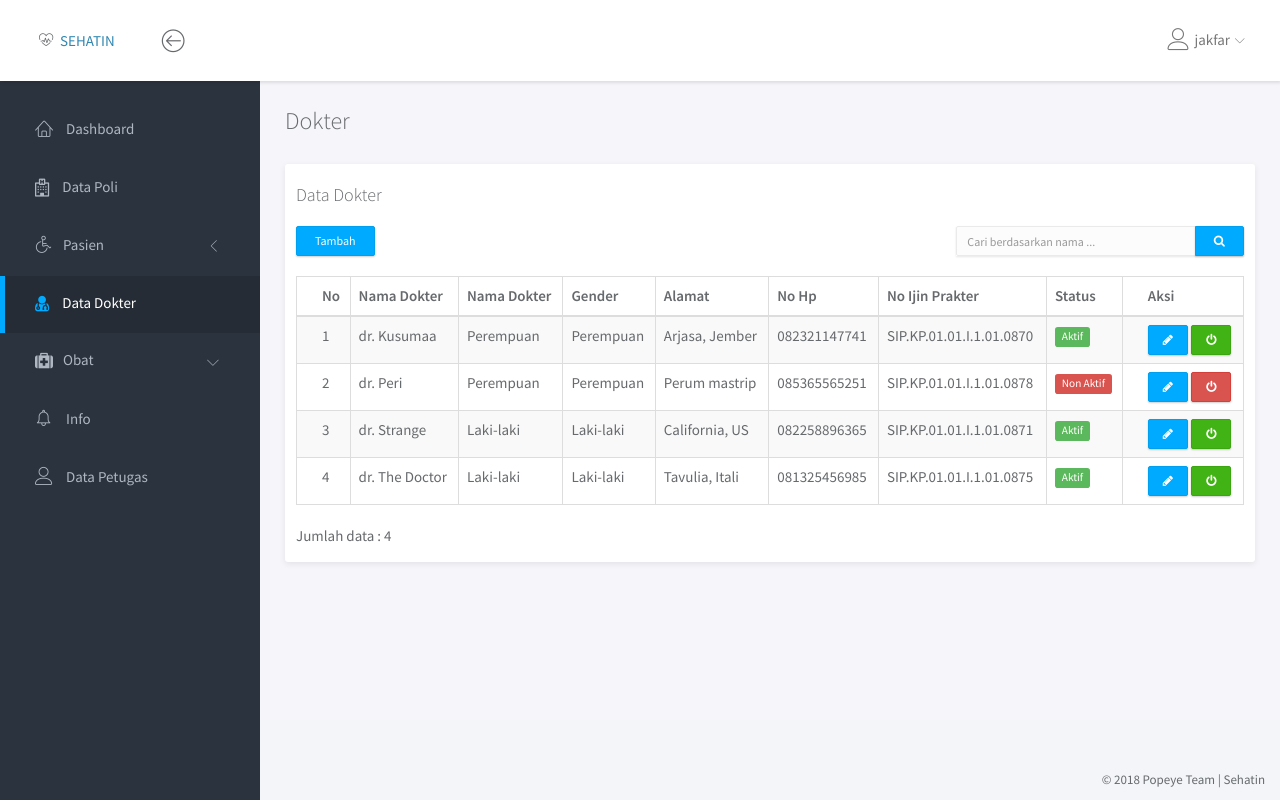
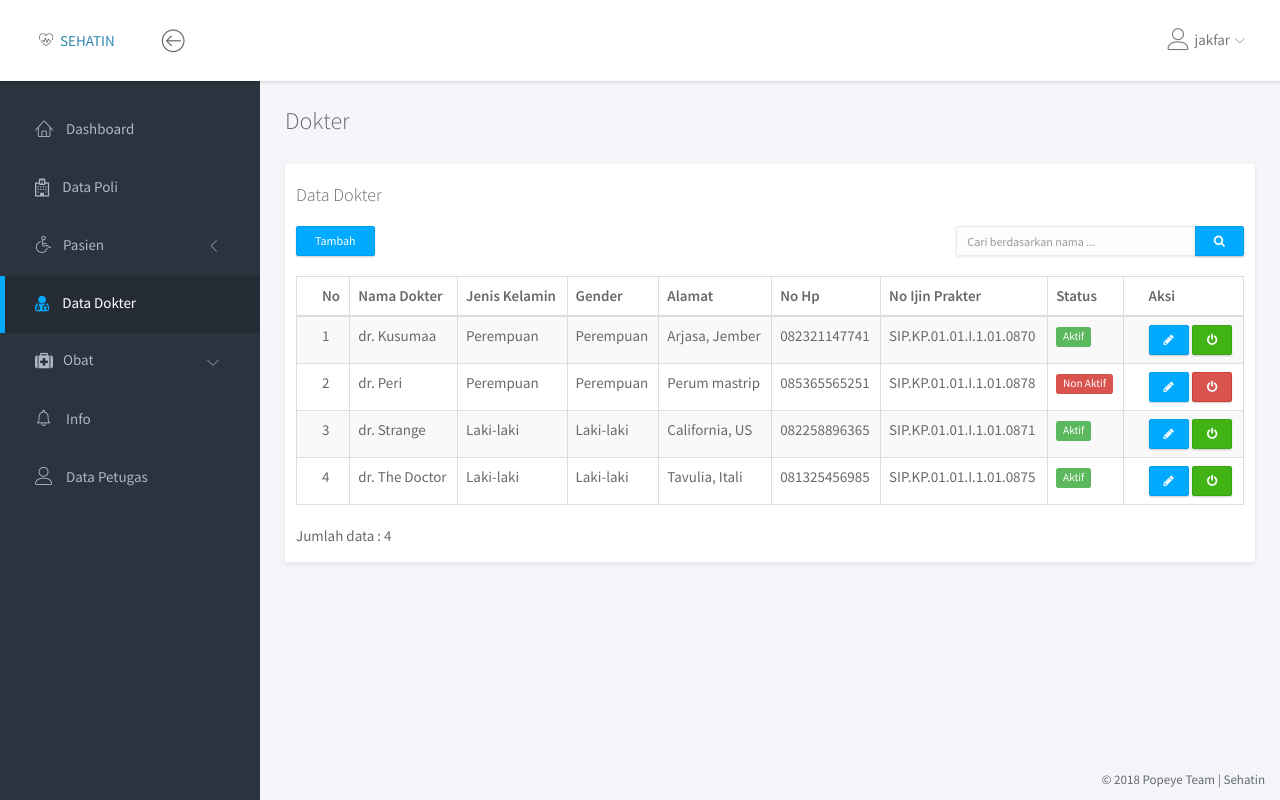
Before and after one commit to Inant/SEHATIN, a PHP site: page /dokter/data_dokter.php in a window 1280 px wide. Run offline with PHP 8.4, Linux system fonts and the light colour scheme; a user stored in the database is signed in; data comes from the database, SQL or seed files in the repository.

Commit message:
data dokter 71, nama dokternya ada 2

```diff
--- a/dokter/data_dokter.php
+++ b/dokter/data_dokter.php
@@ -68,7 +68,7 @@ if (empty($_SESSION['username']) && empty($_SESSION['level'])) {
 		 										<tr>
 		 											<th>No</th>
 		 											<th>Nama Dokter</th>
-		 											<th>Nama Dokter</th>
+		 											<th>Jenis Kelamin</th>
 		 											<th>Gender</th>
 		 											<th>Alamat</th>
 		 											<th>No Hp</th>
```
